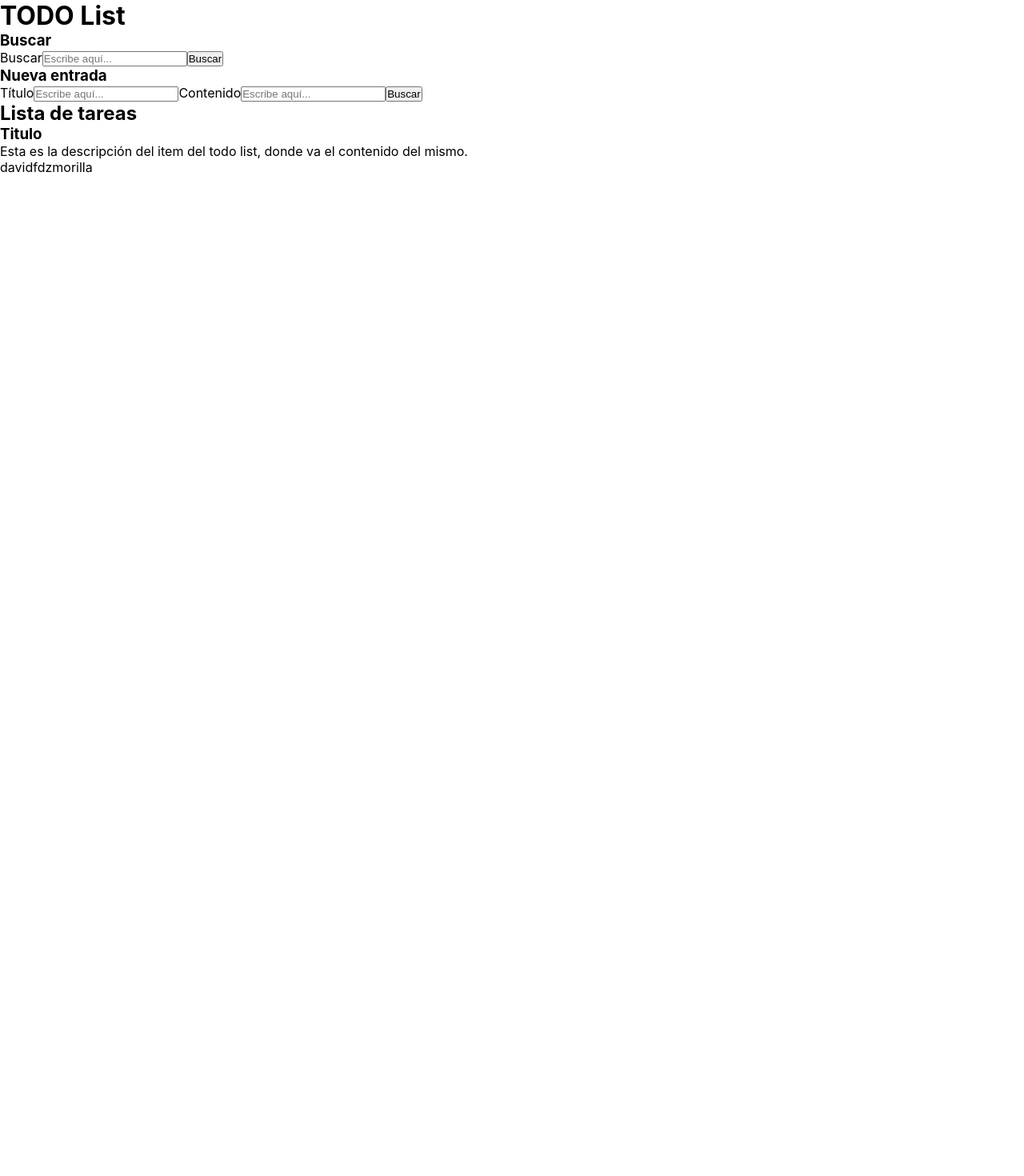
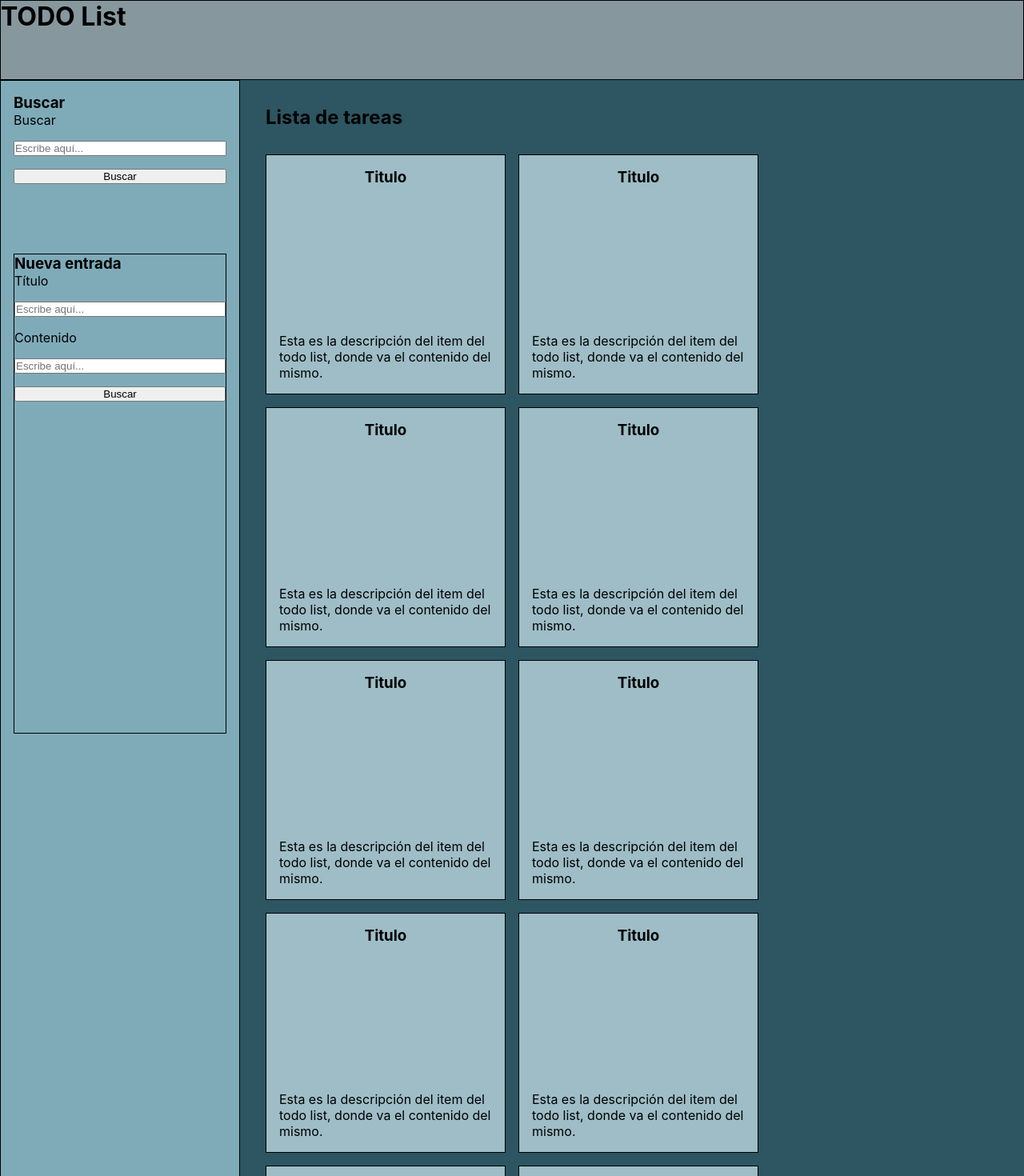
Before and after one commit to davidfdzmorilla/todo-list, a React (Create React App) app: page / in a window 1280 px wide. Shown: the top 1470 px of the page at 80% size. Before the commit the page ends 800 px from the top, so only its background shows below. Built offline with nearby package versions, Linux system fonts and the light colour scheme.

Commit message:
create components & layout

```diff
--- a/src/App.css
+++ b/src/App.css
@@ -3,3 +3,30 @@
   padding: 0;
   box-sizing: border-box;
 }
+
+.App {
+  width: 100vw;
+  min-height: 100vh;
+  display: grid;
+  grid-template-columns: 300px auto;
+  grid-template-rows: 100px auto 50px;
+  grid-template-areas:
+    'header header'
+    'aside main'
+    'footer footer'
+  ;
+}
+
+header {
+  grid-area: header;
+  border: 1px solid black;
+  background-color: rgb(134, 152, 158);
+}
+
+
+
+footer {
+  grid-area: footer;
+  border: 1px solid black;
+  background-color: rgb(35, 169, 210);
+}
--- a/src/App.js
+++ b/src/App.js
@@ -1,41 +1,16 @@
 import './App.css';
+import { AsideBar } from './components/AsideBar';
+import { Footer } from './components/Footer';
+import { Header } from './components/Header';
+import { MainList } from './components/MainList';
 
 function App() {
   return (
     <div className="App">
-      <header>
-        <h1>TODO List</h1>
-      </header>
-      <aside>
-        <section>
-          <h3>Buscar</h3>
-          <form>
-            <label>Buscar</label>
-            <input type='text' placeholder='Escribe aquí...' />
-            <input type='submit' value='Buscar' />
-          </form>
-        </section>
-        <section>
-          <h3>Nueva entrada</h3>
-          <form>
-            <label>Título</label>
-            <input type='text' placeholder='Escribe aquí...' />
-            <label>Contenido</label>
-            <input type='text' placeholder='Escribe aquí...' />
-            <input type='submit' value='Buscar' />
-          </form>
-        </section>
-      </aside>
-      <main>
-        <h2>Lista de tareas</h2>
-        <section>
-          <article>
-            <h3>Titulo</h3>
-            <p>Esta es la descripción del item del todo list, donde va el contenido del mismo.</p>
-          </article>
-        </section>
-      </main>
-      <footer>davidfdzmorilla</footer>
+      <Header />
+      <AsideBar />
+      <MainList />
+      <Footer />
     </div>
   );
 }
--- /dev/null
+++ b/src/components/AsideBar.css
@@ -0,0 +1,28 @@
+aside {
+  grid-area: aside;
+  border: 1px solid black;
+  background-color: rgb(127, 171, 185);
+  display: flex;
+  flex-direction: column;
+  justify-content: flex-start;
+  padding: 1rem;
+}
+
+.search-form-container {
+  width: 100%;
+  height: 200px;
+
+}
+
+aside form {
+  display: flex;
+  flex-direction: column;
+  gap: 1rem;
+}
+
+.add-form-container {
+  border: 1px solid black;
+  width: 100%;
+  flex-grow: 1;
+  max-height: 600px;
+}
--- /dev/null
+++ b/src/components/AsideBar.js
@@ -0,0 +1,28 @@
+
+
+import './AsideBar.css'
+
+export const AsideBar = () => {
+  return (
+    <aside>
+      <section className='search-form-container'>
+        <h3>Buscar</h3>
+        <form>
+          <label>Buscar</label>
+          <input type='text' placeholder='Escribe aquí...' />
+          <input type='submit' value='Buscar' />
+        </form>
+      </section>
+      <section className='add-form-container'>
+        <h3>Nueva entrada</h3>
+        <form>
+          <label>Título</label>
+          <input type='text' placeholder='Escribe aquí...' />
+          <label>Contenido</label>
+          <input type='text' placeholder='Escribe aquí...' />
+          <input type='submit' value='Buscar' />
+        </form>
+      </section>
+    </aside>
+  )
+}
--- /dev/null
+++ b/src/components/Footer.js
@@ -0,0 +1,7 @@
+import React from 'react'
+
+export const Footer = () => {
+  return (
+    <footer>davidfdzmorilla</footer>
+  )
+}
--- /dev/null
+++ b/src/components/Header.js
@@ -0,0 +1,9 @@
+import React from 'react'
+
+export const Header = () => {
+  return (
+    <header>
+      <h1>TODO List</h1>
+    </header>
+  )
+}
--- /dev/null
+++ b/src/components/MainList.css
@@ -0,0 +1,34 @@
+main {
+  grid-area: main;
+  background-color: rgb(45, 86, 98);
+  display: flex;
+  flex-direction: column;
+  padding: 1rem;
+}
+
+
+main h2 {
+  padding: 1rem;
+}
+
+main .list-container {
+  width: 100%;
+  flex-grow: 1;
+  display: flex;
+  flex-wrap: wrap;
+  padding: 1rem;
+  gap: 1rem;
+}
+
+main .list-container .card-todo-item {
+  background-color: rgb(158, 189, 198);
+  width: 300px;
+  height: 300px;
+  display: flex;
+  flex-direction: column;
+  align-items: center;
+  justify-content: space-between;
+  padding: 1rem;
+  border: 1px solid black;
+
+}
--- /dev/null
+++ b/src/components/MainList.js
@@ -0,0 +1,52 @@
+
+import './MainList.css'
+
+export const MainList = () => {
+  return (
+    <main>
+      <h2>Lista de tareas</h2>
+      <section className='list-container'>
+        <article className='card-todo-item'>
+          <h3>Titulo</h3>
+          <p>Esta es la descripción del item del todo list, donde va el contenido del mismo.</p>
+        </article>
+        <article className='card-todo-item'>
+          <h3>Titulo</h3>
+          <p>Esta es la descripción del item del todo list, donde va el contenido del mismo.</p>
+        </article>
+        <article className='card-todo-item'>
+          <h3>Titulo</h3>
+          <p>Esta es la descripción del item del todo list, donde va el contenido del mismo.</p>
+        </article>
+        <article className='card-todo-item'>
+          <h3>Titulo</h3>
+          <p>Esta es la descripción del item del todo list, donde va el contenido del mismo.</p>
+        </article>
+        <article className='card-todo-item'>
+          <h3>Titulo</h3>
+          <p>Esta es la descripción del item del todo list, donde va el contenido del mismo.</p>
+        </article>
+        <article className='card-todo-item'>
+          <h3>Titulo</h3>
+          <p>Esta es la descripción del item del todo list, donde va el contenido del mismo.</p>
+        </article>
+        <article className='card-todo-item'>
+          <h3>Titulo</h3>
+          <p>Esta es la descripción del item del todo list, donde va el contenido del mismo.</p>
+        </article>
+        <article className='card-todo-item'>
+          <h3>Titulo</h3>
+          <p>Esta es la descripción del item del todo list, donde va el contenido del mismo.</p>
+        </article>
+        <article className='card-todo-item'>
+          <h3>Titulo</h3>
+          <p>Esta es la descripción del item del todo list, donde va el contenido del mismo.</p>
+        </article>
+        <article className='card-todo-item'>
+          <h3>Titulo</h3>
+          <p>Esta es la descripción del item del todo list, donde va el contenido del mismo.</p>
+        </article>
+      </section>
+    </main>
+  )
+}
```
Also changed, not shown: src/index.css (line endings or trailing spaces).
